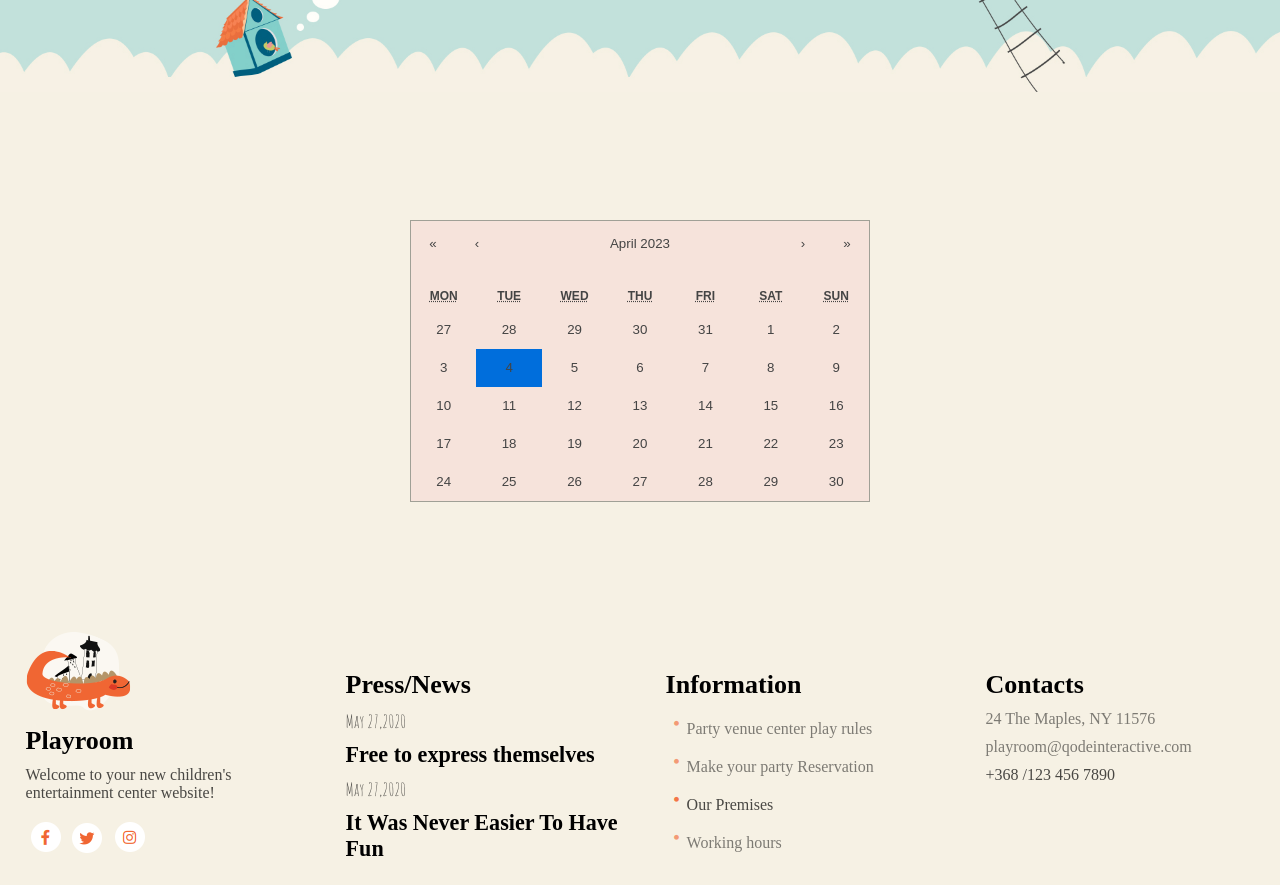
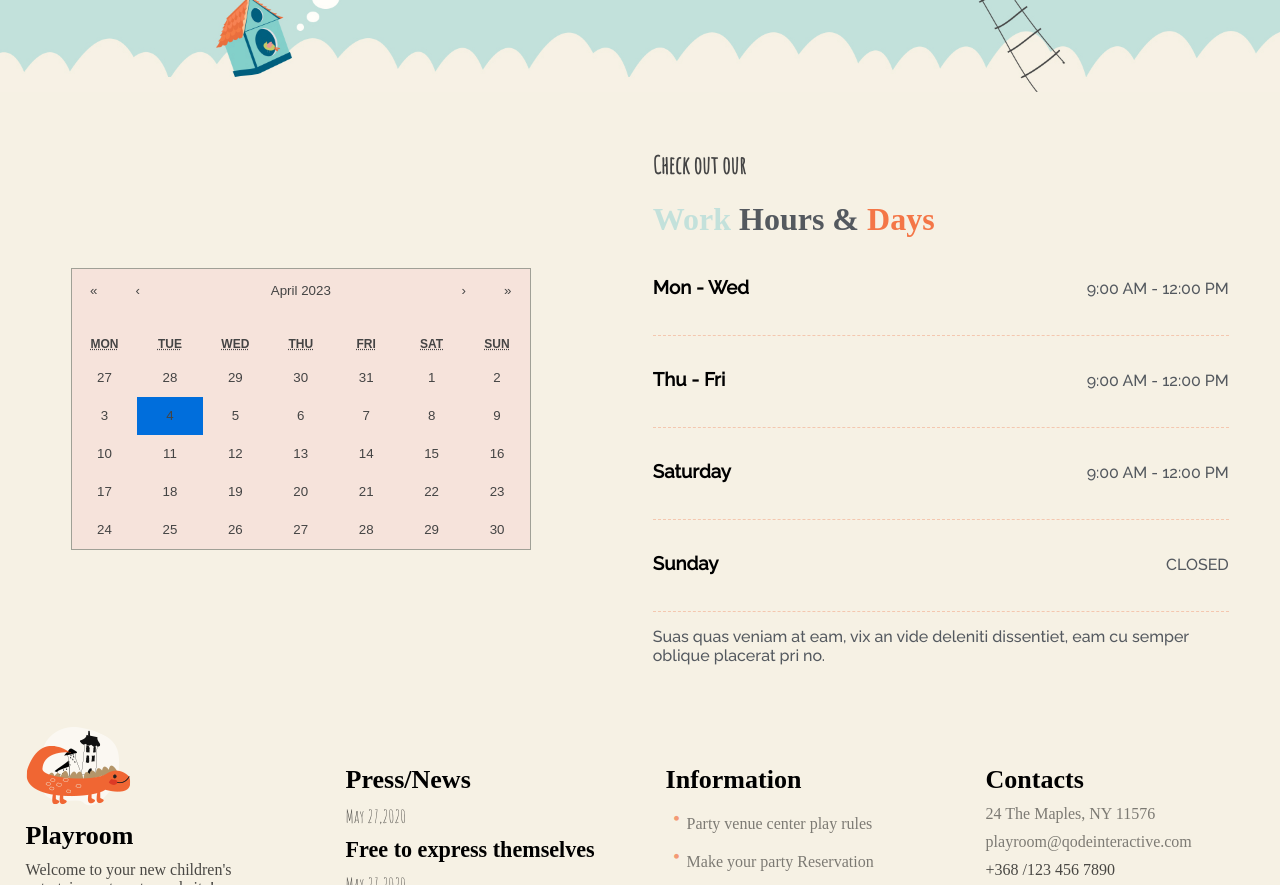
Before and after one commit to girish78678/playroom, a Next.js app: page /book-an-app in a window 1280 px wide. Shown: the part 360-1245 px from the top of the page. Built offline with nearby package versions, Linux system fonts and the light colour scheme; a web font is replaced by a local one.

Commit message:
update work days

```diff
--- a/src/pages/book-an-app.js
+++ b/src/pages/book-an-app.js
@@ -92,8 +92,60 @@ export default function BookAppointment() {
           <p className="pink"> Welcome To Playroom </p>
           <h1>Book A Party</h1>
         </div>
+        <div className="calendar--flexbox">
+
         <div className="calendar">
             <Calendardates/>
+        </div>
+        <div className="event-play-section work--hours">
+            <h2>Check out our</h2>
+            <h1>
+              <span className="first-color">Work </span>
+              <span className="second-color">Hours & </span>
+              <span className="third-color"> Days </span>
+            </h1>
+            <div className="work--day--flx">
+            <div className="work-days">
+              <div className="work-day">
+              <h3>Mon - Wed </h3>
+              </div>
+              <div className="emplty--flx"></div>
+              <div className="work-time">
+               <p>9:00 AM - 12:00 PM</p>
+              </div>
+            </div>
+              <div className="work-days">
+              <div className="work-day">
+              <h3>Thu - Fri  </h3>
+              </div>
+              <div className="emplty--flx"></div>
+              <div className="work-time">
+               <p>9:00 AM - 12:00 PM</p>
+              </div>
+            </div>
+            <div className="work-days">
+              <div className="work-day">
+              <h3>Saturday  </h3>
+              </div>
+              <div className="emplty--flx"></div>
+              <div className="work-time">
+               <p>9:00 AM - 12:00 PM</p>
+              </div>
+              </div>
+            <div className="work-days">
+              <div className="work-day">
+              <h3>Sunday </h3>
+              </div>
+              <div className="emplty--flx"></div>
+              <div className="work-time">
+               <p>CLOSED</p>
+              </div>
+              </div>
+            </div>
+            <p>
+               Suas quas veniam at eam, vix an vide deleniti dissentiet, eam cu semper oblique placerat pri no.
+            </p>
+            </div>
         </div>
         </main>
         <div className="footer-sec">
--- a/src/styles/style.css
+++ b/src/styles/style.css
@@ -2597,7 +2597,37 @@ padding-bottom: 4%;
     width: 200%;
     background-color: #F6E3DB !important;
 }
-
+.work--day--flx{
+    color: #444;
+
+}
+.work-days{
+    display: flex;
+justify-content: space-between;
+display: flex;
+align-items: baseline;
+margin-bottom: 15px;
+padding-bottom: 17px;
+border-bottom: 1px dashed #f4c7af;
+}
+.event-play-section h2{
+    color: #444;
+}
+.work--hours{
+    background-color: #F6F1E4 !important;
+    padding-top: 0%;
+}
+.work--hours h2{
+    margin:18px auto 10px;
+    font-weight: 900;
+   }
+.work--hours h3{
+ margin:18px auto 10px;
+ font-family: Raleway;
+}
+.work--hours h1{
+    margin: 21px auto;
+}
 @media screen and (min-width: 568px) {
     .Book--hero{
         height: 28vw;
@@ -2612,3 +2642,31 @@ padding-bottom: 4%;
     .react-calendar{
         width: 200% !important;
     }
+    .work--day--flx{
+    display: flex;
+    flex-direction: column;
+    }
+
+@media screen and (min-width:1024px){
+
+.calendar--flexbox{
+    display: flex;
+    flex-direction: row;
+    justify-content: center;
+    flex-wrap: wrap;
+    align-items: center;
+    margin: 40px auto;
+  }
+
+.work--hours{
+    width: 53%;
+    margin-top: 0px;
+}
+.calendar {
+    background-color: #F6F1E4;
+    width: 39%;
+    display: block;
+    margin: auto;
+  }
+
+}
```
